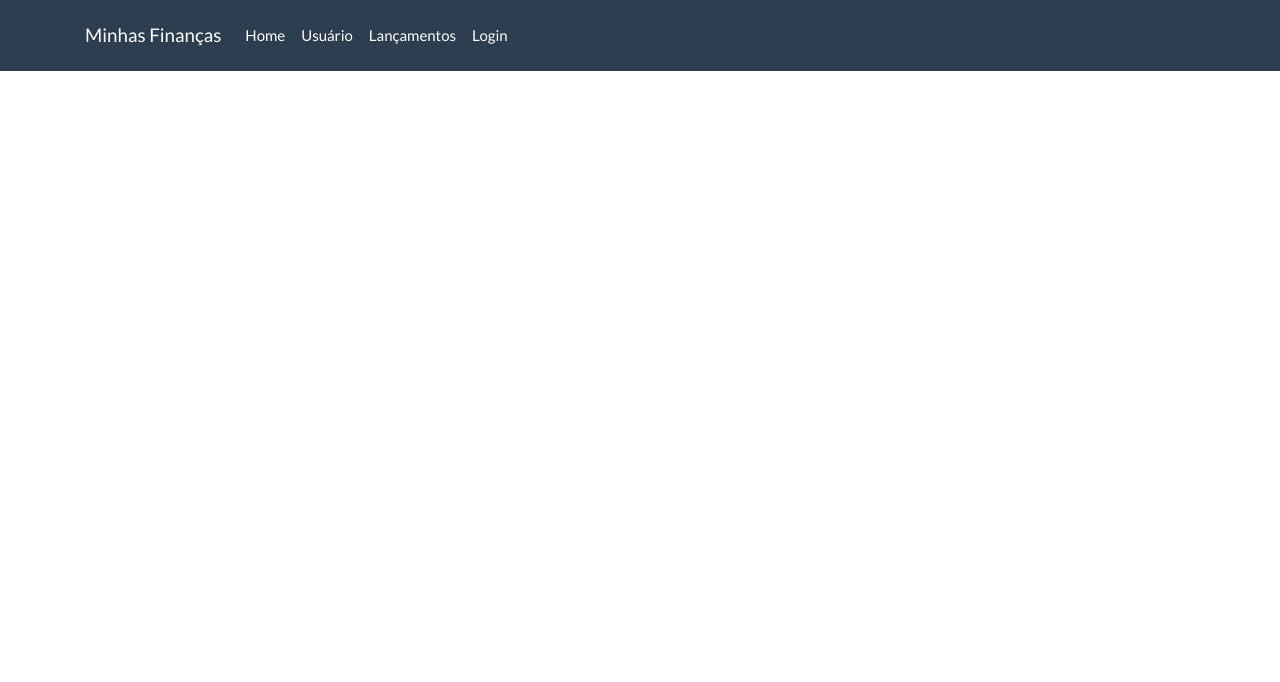
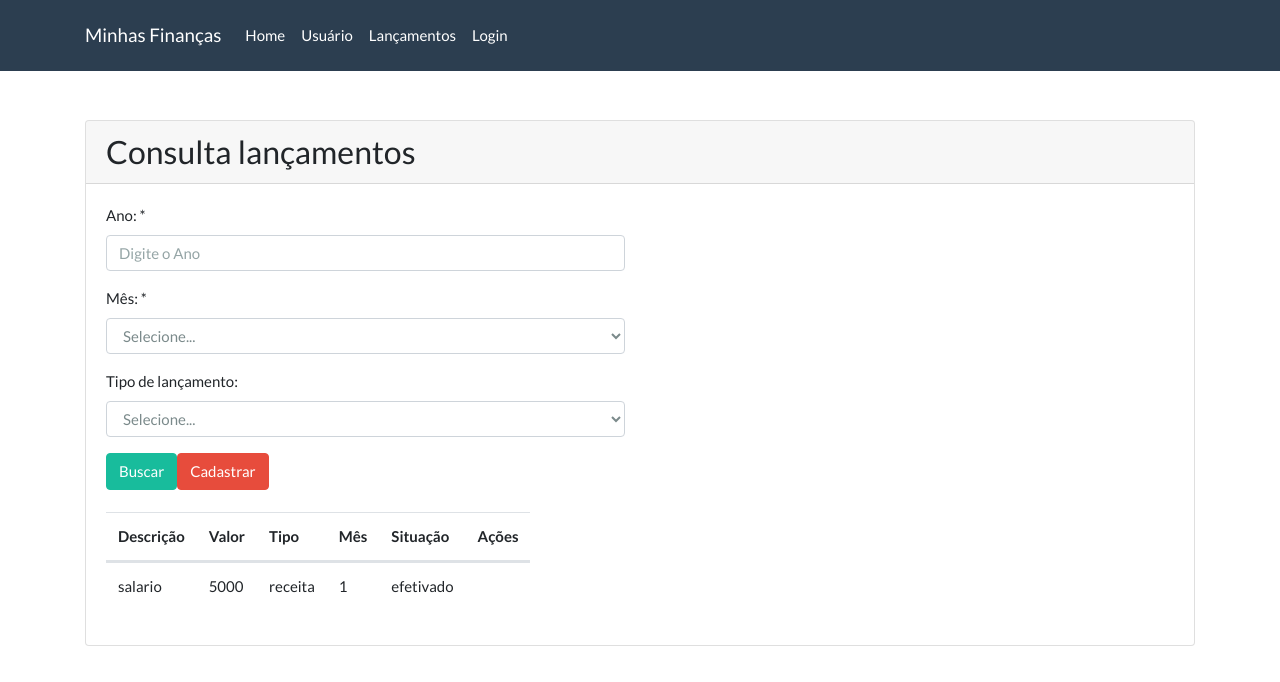
Before and after one commit to gilsonTSC/app-finan-a, a React (Create React App) app: page /#/consulta-lancamentos in a window 1280 px wide. Shown: the top 682 px of the page. Built offline with nearby package versions, Linux system fonts and the light colour scheme.

Commit message:
Criando a view de consulta lançamentos

```diff
--- /dev/null
+++ b/src/components/selectMenu.js
@@ -0,0 +1,16 @@
+import React from 'react'
+
+export default (props) => {
+
+    const options = props.lista.map((option, index)  => {
+        return (
+            <option key={index} value={option.value}>{option.label}</option>
+        )
+    })
+
+    return (
+        <select {...props}  >
+            {options}
+        </select>
+    )
+}
--- a/src/main/rotas.js
+++ b/src/main/rotas.js
@@ -3,6 +3,7 @@ import React from 'react'
 import Login from '../views/login'
 import Home from '../views/home'
 import CadastroUsuario from '../views/cadastroUsuario'
+import ConsultaLancamentos from '../views/lancamentos/consulta-lancamentos'
 
 import {Route, Switch, HashRouter} from 'react-router-dom'
 
@@ -13,6 +14,7 @@ function Rotas(props){
                 <Route path="/home" component={Home} />
                 <Route path="/login" component={Login} />
                 <Route path="/cadastro-usuarios" component={CadastroUsuario} />
+                <Route path="/consulta-lancamentos" component={ConsultaLancamentos} />
             </Switch>
         </HashRouter>
     )
--- /dev/null
+++ b/src/views/lancamentos/consulta-lancamentos.js
@@ -0,0 +1,74 @@
+import React from 'react'
+import {withRouter} from 'react-router-dom'
+import Card from '../../components/card'
+import FormGroup from '../../components/form-group'
+import SelectMenu from '../../components/selectMenu'
+import LancamentosTable from './lancamentosTable'
+
+class ConsultaLancamentos extends React.Component {
+
+    render(){
+        const meses = [
+            {label: 'Selecione...', value: ''},
+            {label: 'Janeiro', value: 1},
+            {label: 'Fevereiro', value: 2},
+            {label: 'Março', value: 3},
+            {label: 'Abril', value: 4},
+            {label: 'Maio', value: 5},
+            {label: 'Junho', value: 6},
+            {label: 'Julho', value: 7},
+            {label: 'Agosto', value: 8},
+            {label: 'Setembro', value: 9},
+            {label: 'Outubro', value: 10},
+            {label: 'Novembro', value: 11},
+            {label: 'Dezembro', value: 12}
+        ]
+
+        const tipos = [
+            {label: 'Selecione...', value: ''},
+            {label: 'Dispesa', value: 'DISPESA'},
+            {label: 'Receita', value: 'RECEITA'}
+        ]
+
+        const lancamento = [
+            {descricao: 'salario', valor: 5000, mes: 1, tipo: 'receita', status: 'efetivado'}
+        ]
+
+        return (
+            <Card title="Consulta lançamentos">
+                <div className="row">
+                    <div className="col-md-6">
+                        <div className="bs-component">
+                            <FormGroup htmlFor="inputAno" label="Ano: *">
+                                <input type="text" className="form-control"
+                                    id="inputAno"
+                                    aria-describedby="emailHelp"
+                                    placeholder="Digite o Ano"/>
+                            </FormGroup>
+                            <FormGroup htmlFor="inputMes" label="Mês: *">
+                                <SelectMenu id="inputMes" className="form-control" lista={meses}/>
+                            </FormGroup>
+                            <FormGroup htmlFor="inputTipo" label="Tipo de lançamento: ">
+                                <SelectMenu id="inputTipo" className="form-control" lista={tipos}/>
+                            </FormGroup>
+
+                            <button type="button" className="btn btn-success">Buscar</button>
+                            <button type="button" className="btn btn-danger">Cadastrar</button>
+
+                        </div>
+                    </div>
+                </div>
+                <br/>
+                <div className="row">
+                    <div className="col-md-12">
+                        <div className="bs-component">
+                            <LancamentosTable lancamentos={lancamento}/>
+                        </div>
+                    </div>
+                </div>
+            </Card>
+        )
+    }
+}
+
+export default withRouter(ConsultaLancamentos);
--- /dev/null
+++ b/src/views/lancamentos/lancamentosTable.js
@@ -0,0 +1,34 @@
+import React from 'react'
+
+export default props => {
+
+    const rows = props.lancamentos.map(lancamento => {
+        return (
+            <tr key={lancamento.id}>
+                <td>{lancamento.descricao}</td>
+                <td>{lancamento.valor}</td>
+                <td>{lancamento.tipo}</td>
+                <td>{lancamento.mes}</td>
+                <td>{lancamento.status}</td>
+                <td></td>
+            </tr>
+        )
+    })
+    return (
+        <div className="table table-hover">
+            <thead>
+                <tr>
+                    <th scope="col">Descrição</th>
+                    <th scope="col">Valor</th>
+                    <th scope="col">Tipo</th>
+                    <th scope="col">Mês</th>
+                    <th scope="col">Situação</th>
+                    <th scope="col">Ações</th>
+                </tr>
+            </thead>
+            <tbody>
+                {rows}
+            </tbody>
+        </div>
+    )
+}
```
